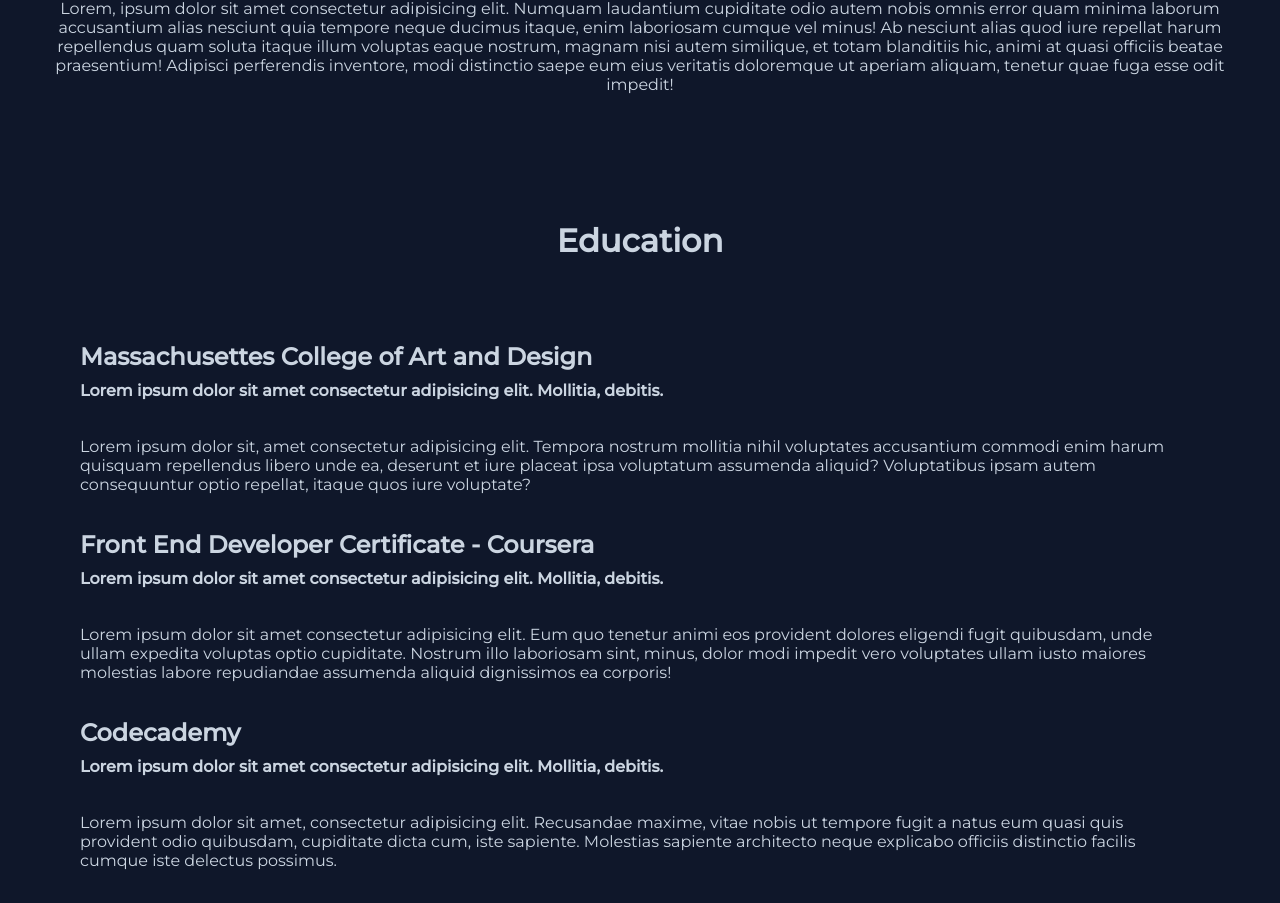
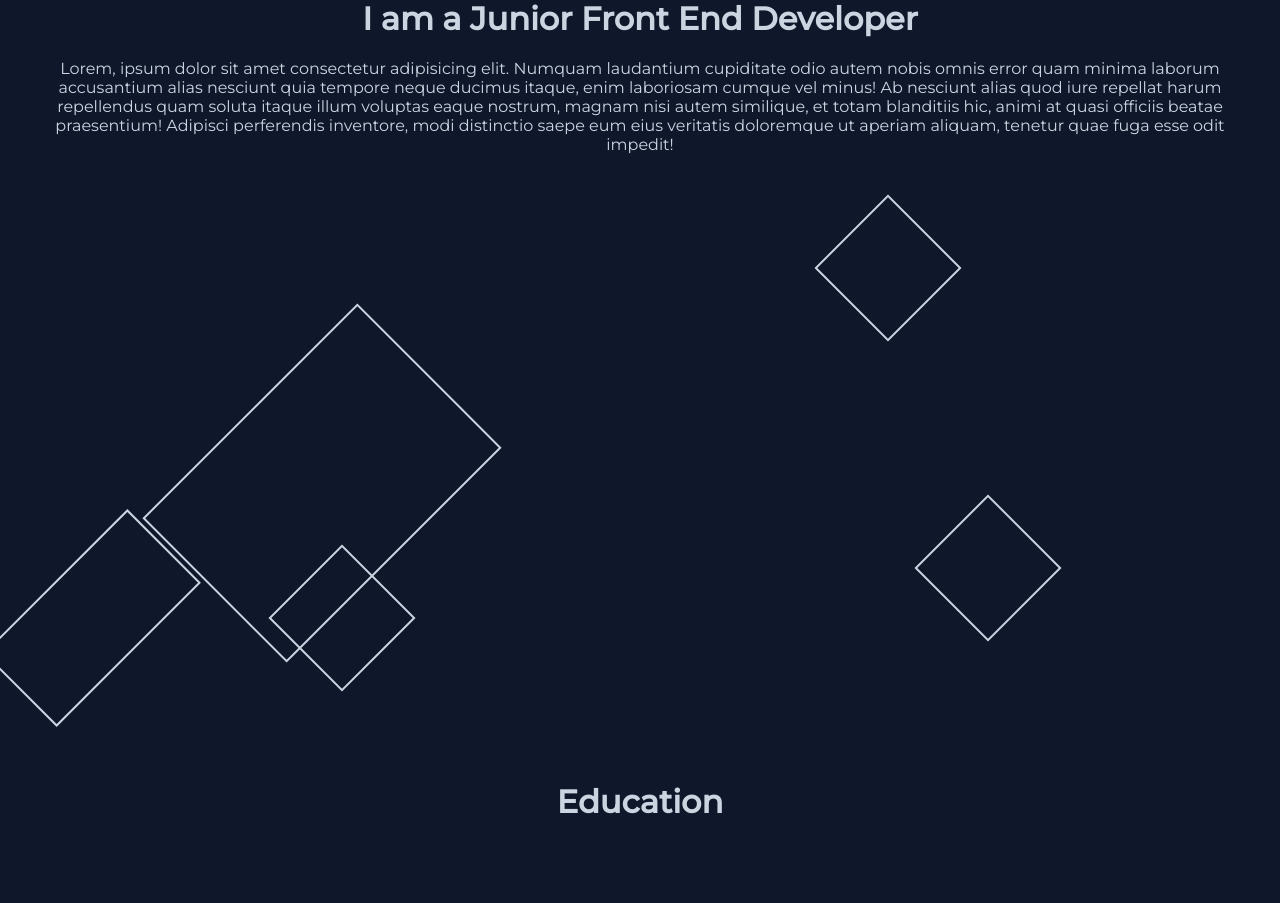
Before and after one commit to escavanessa/Portfolio, a React (Vite) app: page / in a window 1280 px wide. Shown: the part 360-1263 px from the top of the page. Built offline with nearby package versions, Linux system fonts and the light colour scheme.

Commit message:
working on timeline. transforming boxes is fun

```diff
--- a/Components/Hero/Hero.jsx
+++ b/Components/Hero/Hero.jsx
@@ -6,6 +6,7 @@
     <>
       <div className='hero-wrapper'>
         <h1 className='hero-title'>Hi! I'm <span className='hero-name'>Vanessa</span></h1>
+        <h1>I am a Junior Front End Developer</h1>
         <p>Lorem, ipsum dolor sit amet consectetur adipisicing elit. Numquam laudantium cupiditate odio autem nobis omnis error quam minima laborum accusantium alias nesciunt quia tempore neque ducimus itaque, enim laboriosam cumque vel minus! Ab nesciunt alias quod iure repellat harum repellendus quam soluta itaque illum voluptas eaque nostrum, magnam nisi autem similique, et totam blanditiis hic, animi at quasi officiis beatae praesentium! Adipisci perferendis inventore, modi distinctio saepe eum eius veritatis doloremque ut aperiam aliquam, tenetur quae fuga esse odit impedit!</p>
       </div>
     </>
--- /dev/null
+++ b/Components/Timeline/Timeline.css
@@ -0,0 +1,54 @@
+
+.timeline-container{
+    position: relative;
+    height: 500px;
+}
+
+.box-1{
+    position: absolute;
+    transform: rotate(45deg);
+    bottom: 0;
+    width: 100px;
+    height: 200px;
+    border: solid 2px;
+}
+
+.box-2{
+    position: absolute;
+    transform: rotate(45deg);
+    bottom: 85px;
+    left: 180px;
+    width: 200px;
+    height: 300px;
+    border: solid 2px;
+}
+
+.box-3{
+    position: absolute;
+    transform: rotate(45deg);
+    bottom: 50px;
+    left: 250px;
+    width: 100px;
+    height: 100px;
+    border: solid 2px;
+}
+
+.box-4{
+    position: absolute;
+    transform: rotate(45deg);
+    bottom: 100px;
+    right: 200px;
+    width: 100px;
+    height: 100px;
+    border: solid 2px;
+}
+
+.box-5{
+    position: absolute;
+    transform: rotate(45deg);
+    bottom: 400px;
+    right: 300px;
+    width: 100px;
+    height: 100px;
+    border: solid 2px;
+}
--- /dev/null
+++ b/Components/Timeline/Timeline.jsx
@@ -0,0 +1,18 @@
+import React from 'react'
+import './Timeline.css'
+
+const Timeline = () => {
+  return (
+    <>
+    <div className='timeline-container'>
+        <div className='box-1'></div>
+        <div className='box-2'></div>
+        <div className='box-3'></div>
+        <div className='box-4'></div>
+        <div className='box-5'></div>
+    </div>
+    </>
+  )
+}
+
+export default Timeline
--- a/src/App.jsx
+++ b/src/App.jsx
@@ -4,6 +4,7 @@
 import Nav from '../Components/Nav/Nav'
 import Projects from '../Components/Projects/Projects'
 import Skills from '../Components/Skills/Skills'
+import Timeline from '../Components/Timeline/Timeline'
 import './App.css'
 
 function App() {
@@ -13,6 +14,7 @@
     <>
       <Nav/>
       <Hero/>
+      <Timeline />
       <Education/>
       <Skills/>
       <Projects/>
```
